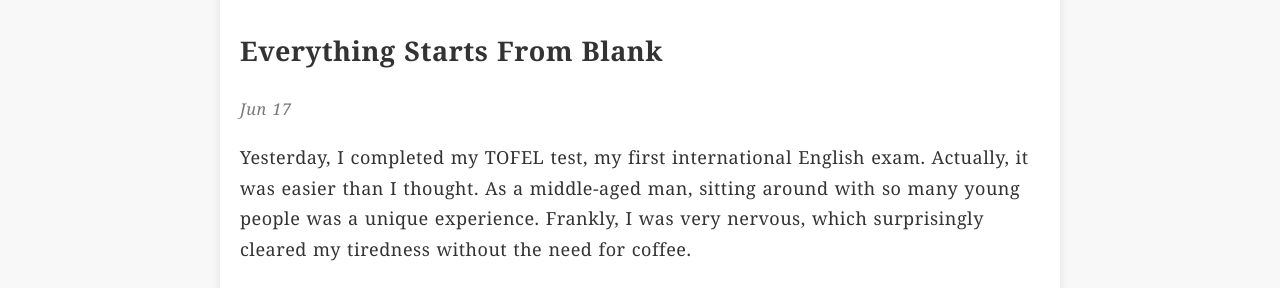
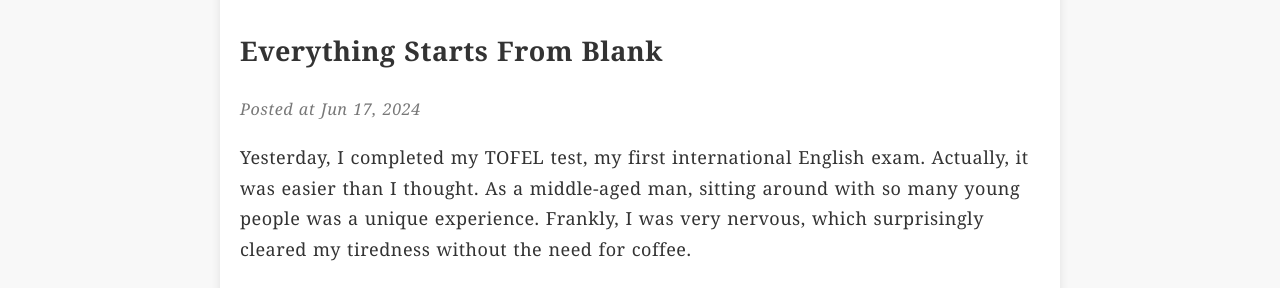
Before and after one commit to cookiebody/cookiebody.github.io, a Jekyll site: the page built from _posts/2024-6-17-Everything-Starts-From-Blank.md, in a window 1280 px wide. Shown: the part 174-462 px from the top of the page. Built offline with Jekyll 4.4.1, drawn with Linux system fonts in a browser that asks for light colours; Markdown is read by kramdown in place of the engine named in the settings.

Commit message:
change post date format

```diff
--- a/_layouts/post.html
+++ b/_layouts/post.html
@@ -3,17 +3,10 @@ layout: default
 ---
 {% include pagination.html %}
 
-{% assign current_year = 'now' | date: '%Y' %}
-{% assign post_year = page.date | date: '%Y' %}
-
-{% if post_year != current_year %}
-  {% assign formatted_date = page.date | date: '%b %-d, %Y' %}
-{% else %}
-  {% assign formatted_date = page.date | date: '%b %-d' %}
-{% endif %}
+{% assign formatted_date = page.date | date: '%b %-d, %Y' %}
 
 <h2>{{ page.title }}</h2>
-<p class="post-date">{{ formatted_date }}
+<p class="post-date">Posted at {{ page.date | date: '%b %-d, %Y' }}
 </p>
 <div class="post">
   {{ content }}
```
